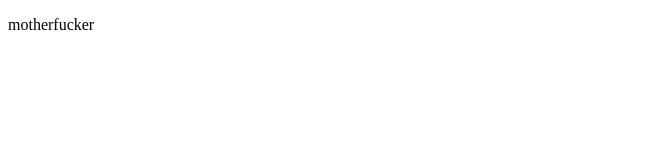
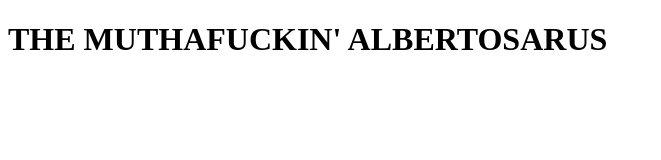
Before and after one commit to Pocjoi/Albertosaurus-Dossier-v2, a plain HTML site: page index.html in a window 1280 px wide. Shown: the whole page, without its empty margins (0-661 px from the left). Drawn offline with Linux system fonts and the light colour scheme.

Commit message:
WRODLSTARRRRR

```diff
--- a/index.html
+++ b/index.html
@@ -6,6 +6,8 @@
     <title>Albertosarus Dossier</title>
   </head>
   <body>
-    <p>motherfucker</p>
+    <main>
+      <h1><strong>THE MUTHAFUCKIN' ALBERTOSARUS</strong></h1>
+    </main>
   </body>
 </html>
```
Also changed, not shown: albert-home-page.jpg (added), albert-size.jpg (added), albert-skelly.webp (added), albert-skull.jpg (added), albert-species.jpg (added), creta-period.jpg (added), dino-egg.webp (added), dino-talk.jpg (added), joseph.png (added).
